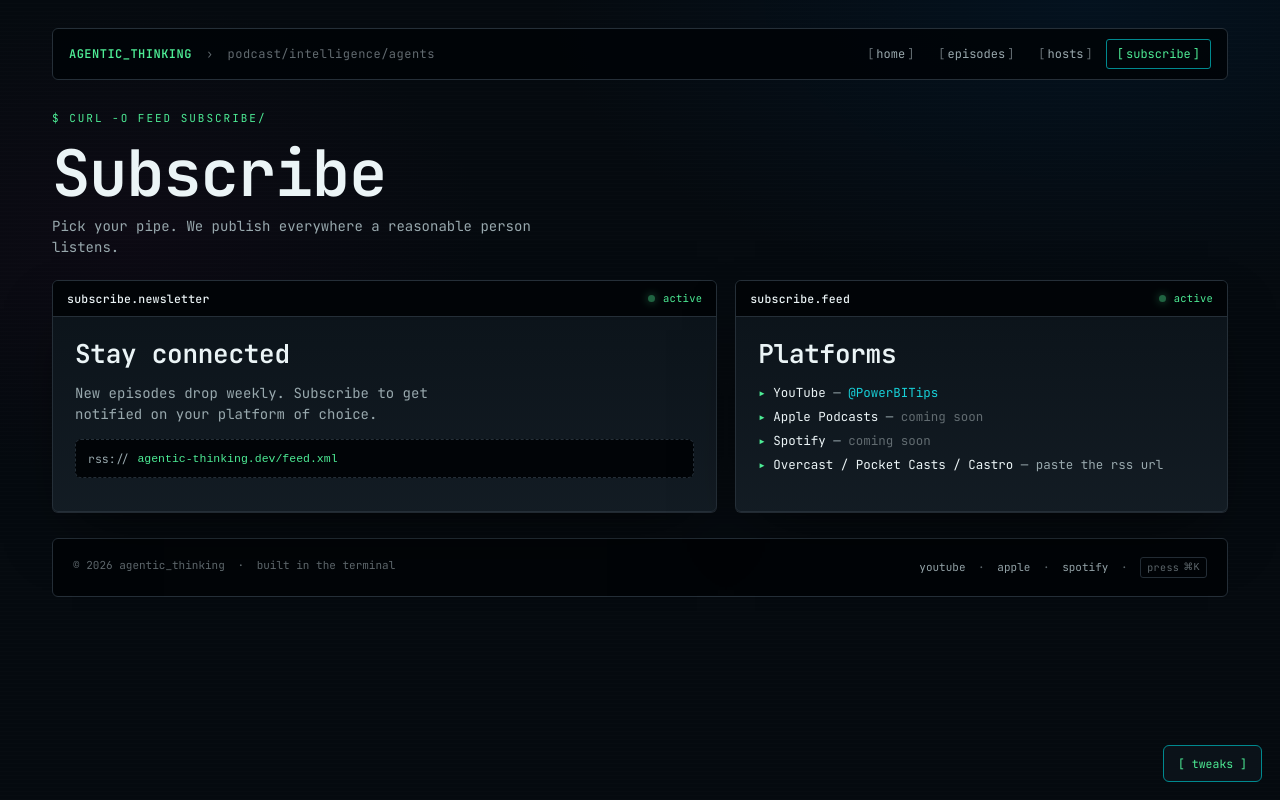
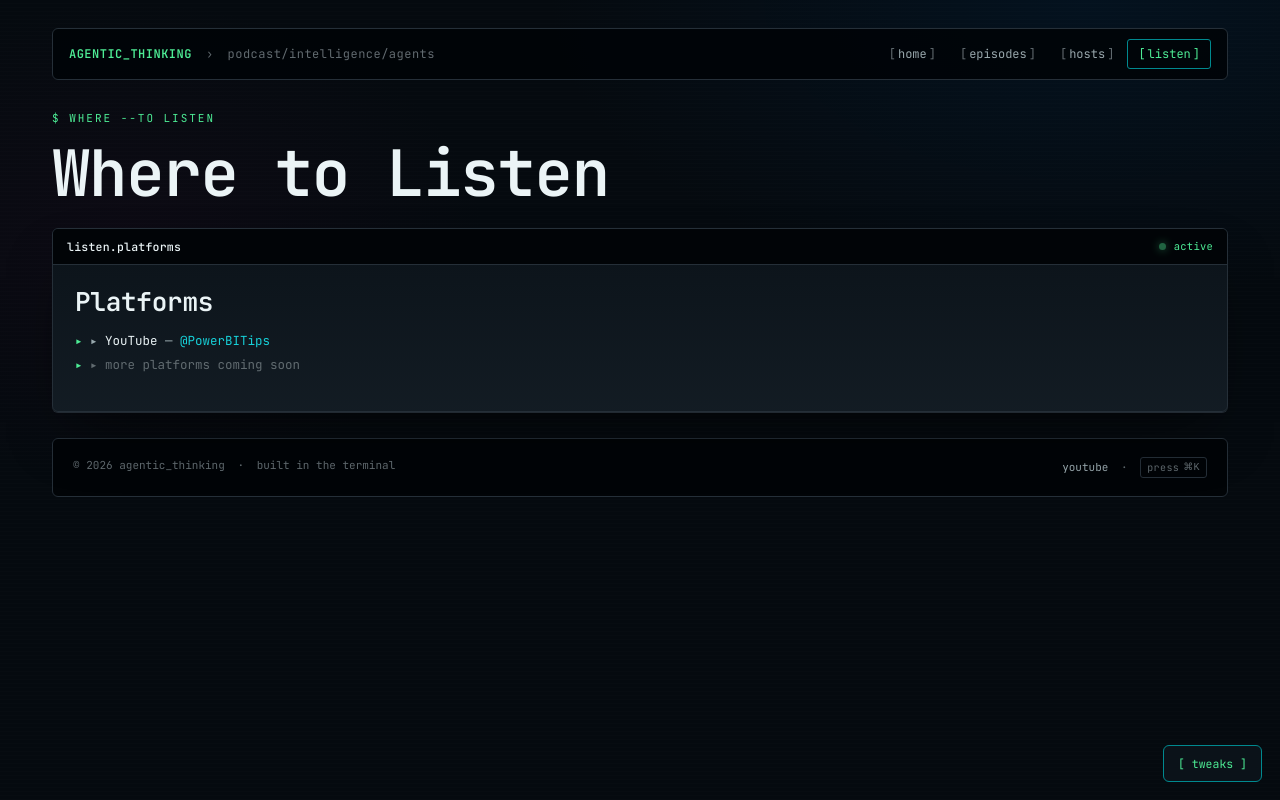
Before and after one commit to MikeCarlo/agentic-thinking-site, an Astro site: page /agentic-thinking-site/subscribe in a window 1280 px wide. Built offline with nearby package versions, Linux system fonts and the light colour scheme; Astro itself is replaced by a stand-in of ours.

Commit message:
feat: remove subscribe/RSS UI, simplify, tweaked the episode display to not have dashed line, and fixed Episode 10 saying episode 10 in the name

```diff
--- a/src/components/CLIPalette.tsx
+++ b/src/components/CLIPalette.tsx
@@ -77,7 +77,7 @@ export default function CLIPalette({ episodes, base }: Props) {
     { group: 'cmd', k: 'goto home', h: 'back to homepage', run: () => { navigate('/'); setOpen(false); } },
     { group: 'cmd', k: 'goto episodes', h: 'full episode index', run: () => { navigate('/episodes/'); setOpen(false); } },
     { group: 'cmd', k: 'goto hosts', h: 'about the hosts', run: () => { navigate('/about/'); setOpen(false); } },
-    { group: 'cmd', k: 'goto subscribe', h: 'rss + newsletter', run: () => { navigate('/subscribe/'); setOpen(false); } },
+    { group: 'cmd', k: 'goto listen', h: 'where to listen', run: () => { navigate('/subscribe/'); setOpen(false); } },
     { group: 'cmd', k: 'latest', h: 'play newest episode', run: () => {
       const latest = episodes[0];
       if (latest) navigate(`/episodes/${latest.slug}/`);
@@ -85,10 +85,6 @@ export default function CLIPalette({ episodes, base }: Props) {
     }},
     { group: 'cmd', k: 'open tweaks', h: 'accent · tone · density', run: () => {
       window.dispatchEvent(new CustomEvent('at:tweaks:open'));
-      setOpen(false);
-    }},
-    { group: 'cmd', k: 'copy rss', h: '/feed.xml to clipboard', run: () => {
-      navigator.clipboard?.writeText('https://mikecarlo.github.io/agentic-thinking-site/feed.xml');
       setOpen(false);
     }},
   ], [episodes, navigate]);
--- a/src/components/Footer.astro
+++ b/src/components/Footer.astro
@@ -11,10 +11,6 @@ import { addCampaignParams } from '../utils/campaign';
   <div>
     <a href={addCampaignParams("https://www.youtube.com/@PowerBITips")} target="_blank" rel="noopener">youtube</a>
     <span class="muted-sep">·</span>
-    <a href={addCampaignParams("https://podcasts.apple.com")} target="_blank" rel="noopener">apple</a>
-    <span class="muted-sep">·</span>
-    <a href={addCampaignParams("https://open.spotify.com")} target="_blank" rel="noopener">spotify</a>
-    <span class="muted-sep">·</span>
     <span class="kbd-hint">press <kbd>⌘K</kbd></span>
   </div>
 </footer>
--- a/src/components/Header.astro
+++ b/src/components/Header.astro
@@ -20,6 +20,6 @@ const isHome = isActive('/') && !path.includes('/episodes') && !path.includes('/
     <a href={`${base}/`} class={isHome ? 'active' : ''}>home</a>
     <a href={`${base}/episodes/`} class={isActive('/episodes') ? 'active' : ''}>episodes</a>
     <a href={`${base}/about/`} class={isActive('/about') ? 'active' : ''}>hosts</a>
-    <a href={`${base}/subscribe/`} class={isActive('/subscribe') ? 'active' : ''}>subscribe</a>
+    <a href={`${base}/subscribe/`} class={isActive('/subscribe') ? 'active' : ''}>listen</a>
   </div>
 </nav>
--- a/src/content/episodes/ep010-goals-in-agents.mdx
+++ b/src/content/episodes/ep010-goals-in-agents.mdx
@@ -1,5 +1,5 @@
 ---
-title: "Goals in Agents - 010 Agentic Thinking"
+title: "Goals in Agents"
 episodeNumber: 10
 date: "2026-05-13"
 youtubeId: "IMFYrsIWoCc"
--- a/src/pages/subscribe.astro
+++ b/src/pages/subscribe.astro
@@ -4,35 +4,17 @@ import Win from '../components/Win.astro';
 import { addCampaignParams } from '../utils/campaign';
 ---
 
-<BaseLayout title="Subscribe — Agentic Thinking">
+<BaseLayout title="Listen — Agentic Thinking">
   <div style="margin-bottom: 22px;">
-    <div class="kicker">$ curl -o feed subscribe/</div>
-    <h1 class="h1">Subscribe</h1>
-    <p style="color: var(--fg-dim); margin-top: 10px; max-width: 60ch;">
-      Pick your pipe. We publish everywhere a reasonable person listens.
-    </p>
+    <div class="kicker">$ where --to listen</div>
+    <h1 class="h1">Where to Listen</h1>
   </div>
 
-  <div class="sub-grid">
-    <Win path="subscribe.newsletter">
-      <h2 class="h2">Stay connected</h2>
-      <p style="color: var(--fg-dim); max-width: 42ch;">
-        New episodes drop weekly. Subscribe to get notified on your platform of choice.
-      </p>
-      <div class="rss-row">
-        <span>rss://</span>
-        <code>agentic-thinking.dev/feed.xml</code>
-      </div>
-    </Win>
-
-    <Win path="subscribe.feed">
-      <h2 class="h2">Platforms</h2>
-      <ul class="ls-rows" style="padding: 0;">
-        <li><b>YouTube</b> — <a href={addCampaignParams("https://www.youtube.com/@PowerBITips")} target="_blank" rel="noopener" style="color: var(--accent-2);">@PowerBITips</a></li>
-        <li><b>Apple Podcasts</b> — <span class="dim">coming soon</span></li>
-        <li><b>Spotify</b> — <span class="dim">coming soon</span></li>
-        <li><b>Overcast / Pocket Casts / Castro</b> — paste the rss url</li>
-      </ul>
-    </Win>
-  </div>
+  <Win path="listen.platforms">
+    <h2 class="h2">Platforms</h2>
+    <ul class="ls-rows" style="padding: 0;">
+      <li>▸ <b>YouTube</b> — <a href={addCampaignParams("https://www.youtube.com/@PowerBITips")} target="_blank" rel="noopener" style="color: var(--accent-2);">@PowerBITips</a></li>
+      <li style="color: var(--fg-mute);">▸ more platforms coming soon</li>
+    </ul>
+  </Win>
 </BaseLayout>
--- a/src/styles/terminal.css
+++ b/src/styles/terminal.css
@@ -463,7 +463,7 @@ body::before {
   font-size: inherit;
   text-decoration: none;
 }
-.ep-row + .ep-row { border-top: 1px dashed var(--line-soft); }
+
 .ep-row:hover {
   background: color-mix(in oklch, var(--accent) 8%, transparent);
   border-color: color-mix(in oklch, var(--accent) 40%, var(--line));
```
Also changed, not shown: src/pages/index.astro (+1 -24 lines).
